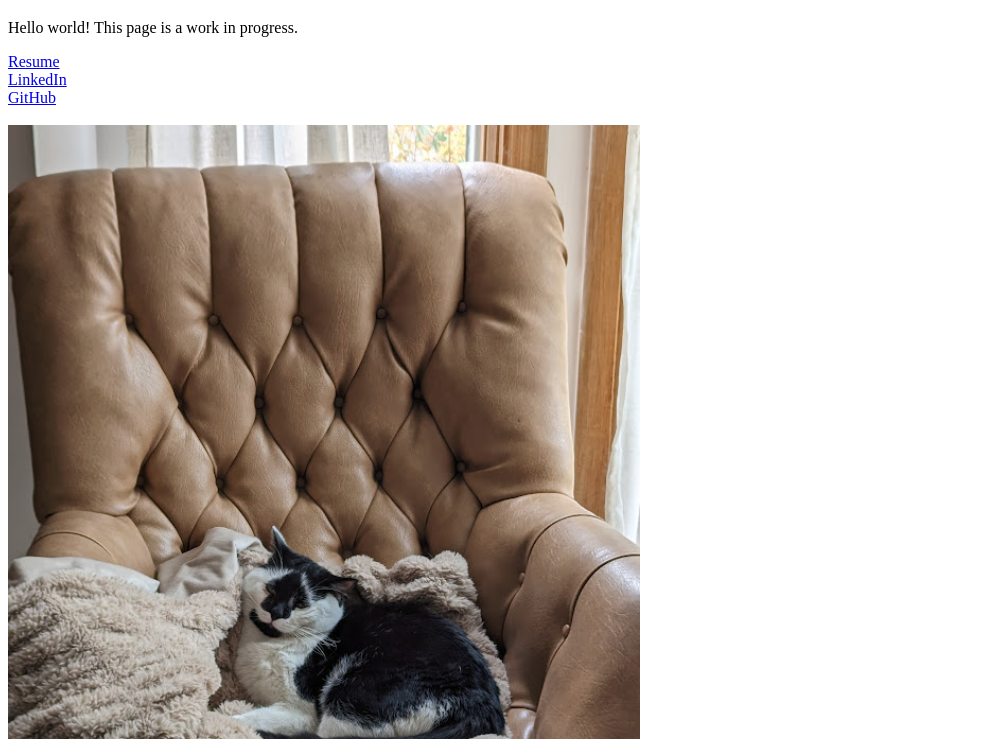
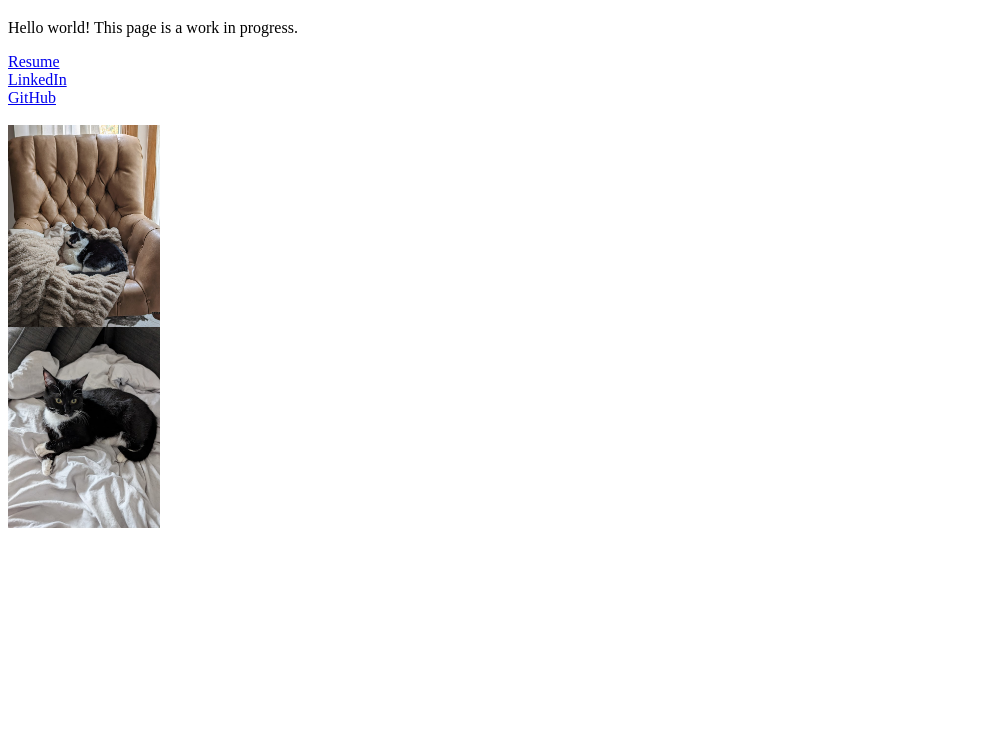
Before and after one commit to mattjsim1/mattjsim1.github.io, a plain HTML site: page index.html in a window 1280 px wide. Shown: the part 61-800 px from the top of the page, without its empty margins (0-1006 px from the left). Drawn offline with Linux system fonts and the light colour scheme.

Commit message:
smaller pics

```diff
--- a/index.html
+++ b/index.html
@@ -19,8 +19,8 @@
             <br>
         </div>
         <br>
-        <img src="Peter.jpg" alt="Peter" align="center" width="50%" height="50%">
+        <img src="Peter.jpg" alt="Peter" align="center" width="12%" height="12%">
         <br>
-        <img src="Goose.jpg" alt="Peter" align="center" width="50%" height="50%">
+        <img src="Goose.jpg" alt="Peter" align="center" width="12%" height="12%">
     </body>
 </html>
```
